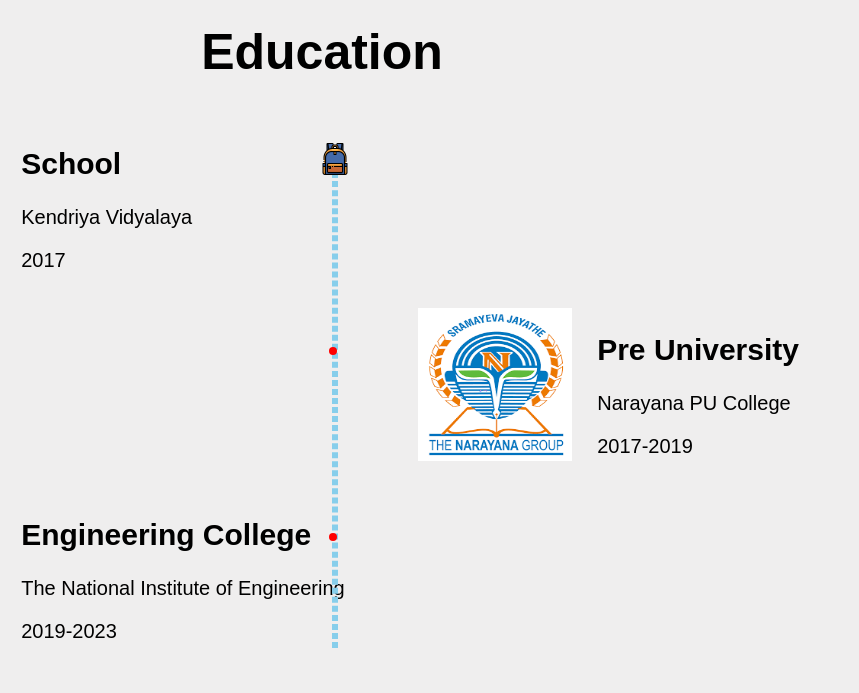
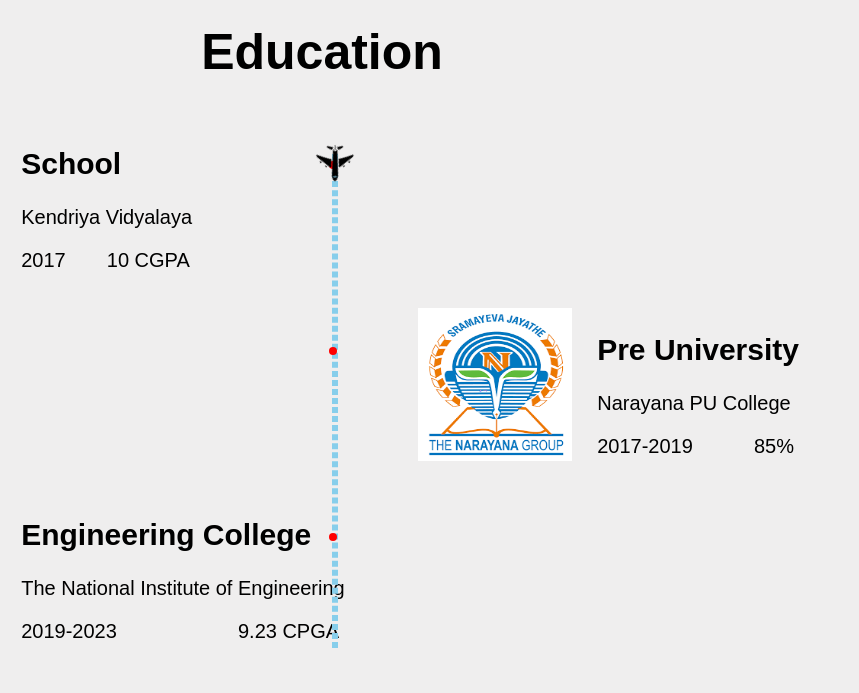
Before and after one commit to SamareshMS/Portfolio, a plain HTML site: page index.html in a window 1280 px wide. Shown: the part 1580-2273 px from the top of the page, 286-1145 px from the left. Drawn offline with Linux system fonts and the light colour scheme.

Commit message:
Add percentage in education section

```diff
--- a/index.html
+++ b/index.html
@@ -211,7 +211,7 @@
                   <h2>School</h2>
                   <div class="card-body">
                     <p class="card-title">Kendriya Vidyalaya</p>
-                    <p>2017</p>
+                    <p>2017 &emsp;&ensp; 10 CGPA</p>
                   </div>
                 </div>
               </div>
@@ -222,7 +222,7 @@
                   <h2>Pre University</h2>
                   <div class="card-body">
                     <p class="card-title">Narayana PU College</p>
-                    <p>2017-2019</p>
+                    <p>2017-2019 &emsp;&emsp;&ensp; 85%</p>
                   </div>
                 </div>
               </div>
@@ -233,7 +233,7 @@
                   <h2>Engineering College</h2>
                   <div class="card-body">
                     <p class="card-title">The National Institute of Engineering</p>
-                    <p>2019-2023</p>
+                    <p>2019-2023 &emsp;&emsp;&emsp;&emsp;&ensp;&emsp; 9.23 CPGA</p>
                   </div>
                 </div>
               </div>
@@ -241,7 +241,7 @@
               <div class="divider">
                 <div class="traveller">
                   <!-- <i  class="fas fa-plane"></i> -->
-                  <img src="image/school-bag.png" alt="">
+                  <img src="image/plane.png" alt="">
                 </div>
               </div>
 
--- a/style.css
+++ b/style.css
@@ -200,7 +200,7 @@ section{
 .traveller{
     position: sticky;
     top: 24%;
-    /* transform: rotate(90deg); */
+    transform: rotate(135deg);
     z-index: 2;
     margin-top: -14px;
 
@@ -221,3 +221,7 @@ section{
 .project{
     margin-top: 30px;
 }
+
+/* .card-body::after{
+    content: '10.00';
+} */
```
Also changed, not shown: image/plane.png (added).
